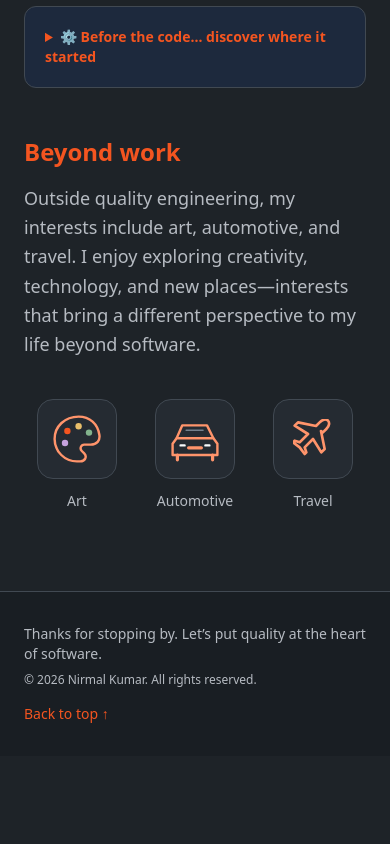
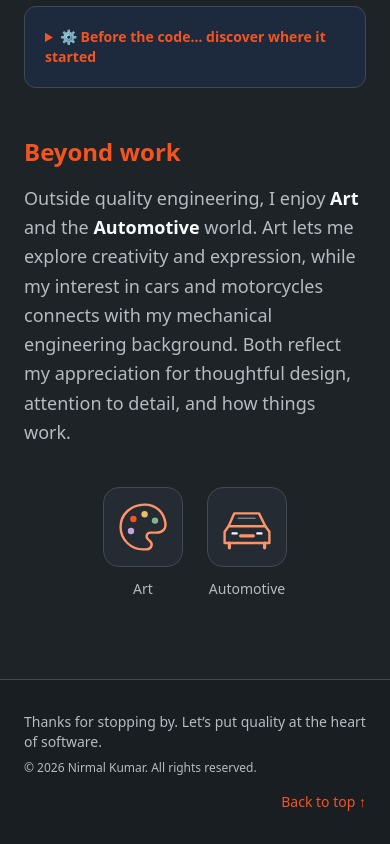
Before and after one commit to nirmalthanga-qa/nirmal-portfolio, a Next.js app: page /about in a window 390 px wide. Shown: the part 3363-4207 px from the top of the page. Before the commit the page ends 4119 px from the top, so only its background shows below. Built offline with nearby package versions, Linux system fonts and the light colour scheme.

Commit message:
mobile view changes

```diff
--- a/app/about/page.tsx
+++ b/app/about/page.tsx
@@ -179,10 +179,11 @@ export default function AboutPage() {
       </details>
 
       <section
+        data-testid="interests-section"
         aria-labelledby="interests-heading"
-        className="mt-12 grid items-center gap-10 lg:grid-cols-2"
+        className="mt-12 grid items-center gap-10 lg:grid-cols-[minmax(0,1fr)_auto]"
       >
-        {/* Left column: description */}
+        {/* Left: description */}
         <div>
           <h2
             id="interests-heading"
@@ -192,19 +193,26 @@ export default function AboutPage() {
           </h2>
 
           <p className="mt-4 text-lg leading-relaxed text-left md:text-justify text-slate-300">
-            Outside quality engineering, my interests include art, automotive,
-            and travel. I enjoy exploring creativity, technology, and new
-            places—interests that bring a different perspective to my life
-            beyond software.
+            Outside quality engineering, I enjoy{" "}
+            <span className="font-semibold text-white">Art</span>
+            {" "}and the{" "}
+            <span className="font-semibold text-white">Automotive</span>
+            {" "}world. Art lets me explore creativity and expression, while my
+            interest in cars and motorcycles connects with my mechanical engineering
+            background. Both reflect my appreciation for thoughtful design,
+            attention to detail, and how things work.
           </p>
         </div>
 
-        {/* Right column: interest illustrations */}
-        <div className="grid grid-cols-3 gap-3 sm:gap-5">
+        {/* Right: interest illustrations */}
+        <div className="flex justify-self-center gap-6 sm:gap-8 lg:justify-self-end">
           {/* Art */}
-          <div className="flex flex-col items-center gap-3">
+          <div
+            data-testid="interest-art"
+            className="flex w-20 flex-col items-center gap-3"
+          >
             <div
-              className="flex aspect-square w-full max-w-20 items-center justify-center rounded-2xl border"
+              className="flex h-20 w-20 items-center justify-center rounded-2xl border"
               style={{
                 backgroundColor: "#252B32",
                 borderColor: "#414952",
@@ -236,9 +244,12 @@ export default function AboutPage() {
           </div>
 
           {/* Automotive */}
-          <div className="flex flex-col items-center gap-3">
+          <div
+            data-testid="interest-automotive"
+            className="flex w-20 flex-col items-center gap-3"
+          >
             <div
-              className="flex aspect-square w-full max-w-20 items-center justify-center rounded-2xl border"
+              className="flex h-20 w-20 items-center justify-center rounded-2xl border"
               style={{
                 backgroundColor: "#252B32",
                 borderColor: "#414952",
@@ -288,35 +299,6 @@ export default function AboutPage() {
               Automotive
             </span>
           </div>
-
-          {/* Travel */}
-          <div className="flex flex-col items-center gap-3">
-            <div
-              className="flex aspect-square w-full max-w-20 items-center justify-center rounded-2xl border"
-              style={{
-                backgroundColor: "#252B32",
-                borderColor: "#414952",
-              }}
-            >
-              <svg
-                viewBox="0 0 24 24"
-                className="h-10 w-10"
-                fill="none"
-                stroke="#FF946B"
-                strokeWidth="1.6"
-                strokeLinecap="round"
-                strokeLinejoin="round"
-                aria-hidden="true"
-                focusable="false"
-              >
-                <path d="M17.8 8.2 20 6c2-2 2-4 1-5s-3-1-5 1l-2.2 2.2L3 2 1 4l8 5-5 5-3-1-1 1 4 3 3 4 1-1-1-3 5-5 5 8 2-2-2.2-10.8Z" />
-              </svg>
-            </div>
-
-            <span className="text-sm font-medium text-slate-300">
-              Travel
-            </span>
-          </div>
         </div>
       </section>
     </section>
--- a/app/components/Footer.tsx
+++ b/app/components/Footer.tsx
@@ -27,85 +27,13 @@ export default function Footer() {
                     </p>
                 </div>
 
-                <div className="flex flex-wrap items-center gap-3">
+                <div className="flex w-full items-center justify-end gap-3 sm:w-auto">
                     <a
                         href="#top"
-                        className="mr-3 text-sm font-medium text-teal-400 hover:underline focus-visible:outline-2 focus-visible:outline-offset-4 focus-visible:outline-teal-400"
+                        className="ml-auto text-sm font-medium text-teal-400 hover:underline focus-visible:outline-2 focus-visible:outline-offset-4 focus-visible:outline-teal-400"
                     >
                         Back to top ↑
                     </a>
-
-                    {/* Mobile
-                    <a
-                        href={`tel:${contact.phone}`}
-                        aria-label="Call Nirmal"
-                        title="Call Nirmal"
-                        className={iconStyle}
-                    >
-                        <svg
-                            xmlns="http://www.w3.org/2000/svg"
-                            width="20"
-                            height="20"
-                            viewBox="0 0 24 24"
-                            fill="none"
-                            stroke="currentColor"
-                            strokeWidth="1.8"
-                            strokeLinecap="round"
-                            strokeLinejoin="round"
-                            aria-hidden="true"
-                            focusable="false"
-                        >
-                            <rect x="6" y="2" width="12" height="20" rx="2" />
-                            <path d="M11 18h2" />
-                        </svg>
-                    </a> */}
-
-                    {/* Email
-                    <a
-                        href={`mailto:${contact.email}`}
-                        aria-label="Email Nirmal"
-                        title="Email Nirmal"
-                        className={iconStyle}
-                    >
-                        <svg
-                            xmlns="http://www.w3.org/2000/svg"
-                            width="20"
-                            height="20"
-                            viewBox="0 0 24 24"
-                            fill="none"
-                            stroke="currentColor"
-                            strokeWidth="1.8"
-                            strokeLinecap="round"
-                            strokeLinejoin="round"
-                            aria-hidden="true"
-                            focusable="false"
-                        >
-                            <rect x="3" y="5" width="18" height="14" rx="2" />
-                            <path d="m3 7 9 6 9-6" />
-                        </svg>
-                    </a> */}
-
-                    {/* LinkedIn
-                    <a
-                        href={contact.linkedin}
-                        target="_blank"
-                        rel="noopener noreferrer"
-                        aria-label="Nirmal’s LinkedIn profile (opens in a new tab)"
-                        title="LinkedIn"
-                        className={iconStyle}
-                    >
-                        <svg
-                            xmlns="http://www.w3.org/2000/svg"
-                            width="20"
-                            height="20"
-                            viewBox="0 0 24 24"
-                            fill="currentColor"
-                            aria-hidden="true"
-                            focusable="false"
-                        >
-                            <path d="M20.447 20.452h-3.554v-5.569c0-1.328-.027-3.037-1.852-3.037-1.853 0-2.136 1.445-2.136 2.939v5.667H9.351V9h3.414v1.561h.049c.476-.9 1.637-1.85 3.37-1.85 3.601 0 4.267 2.37 4.267 5.455v6.286zM5.337 7.433a2.062 2.062 0 1 1 0-4.124 2.062 2.062 0 0 1 0 4.124zM7.119 20.452H3.555V9h3.564v11.452zM22.225 0H1.771C.792 0 0 .774 0 1.729v20.542C0 23.227.792 24 1.771 24h20.451C23.2 24 24 23.227 24 22.271V1.729C24 .774 23.2 0 22.222 0h.003z" />
-                        </svg>
-                    </a> */}
                 </div>
             </div>
         </footer>
--- a/app/components/ProfilePortrait.tsx
+++ b/app/components/ProfilePortrait.tsx
@@ -79,6 +79,7 @@ export default function ProfilePortrait() {
             alt="Nirmal Kumar"
             fill
             preload
+            fetchPriority="high"
             sizes="(max-width: 440px) 75vw, 304px"
             className="object-cover object-center"
           />
```
